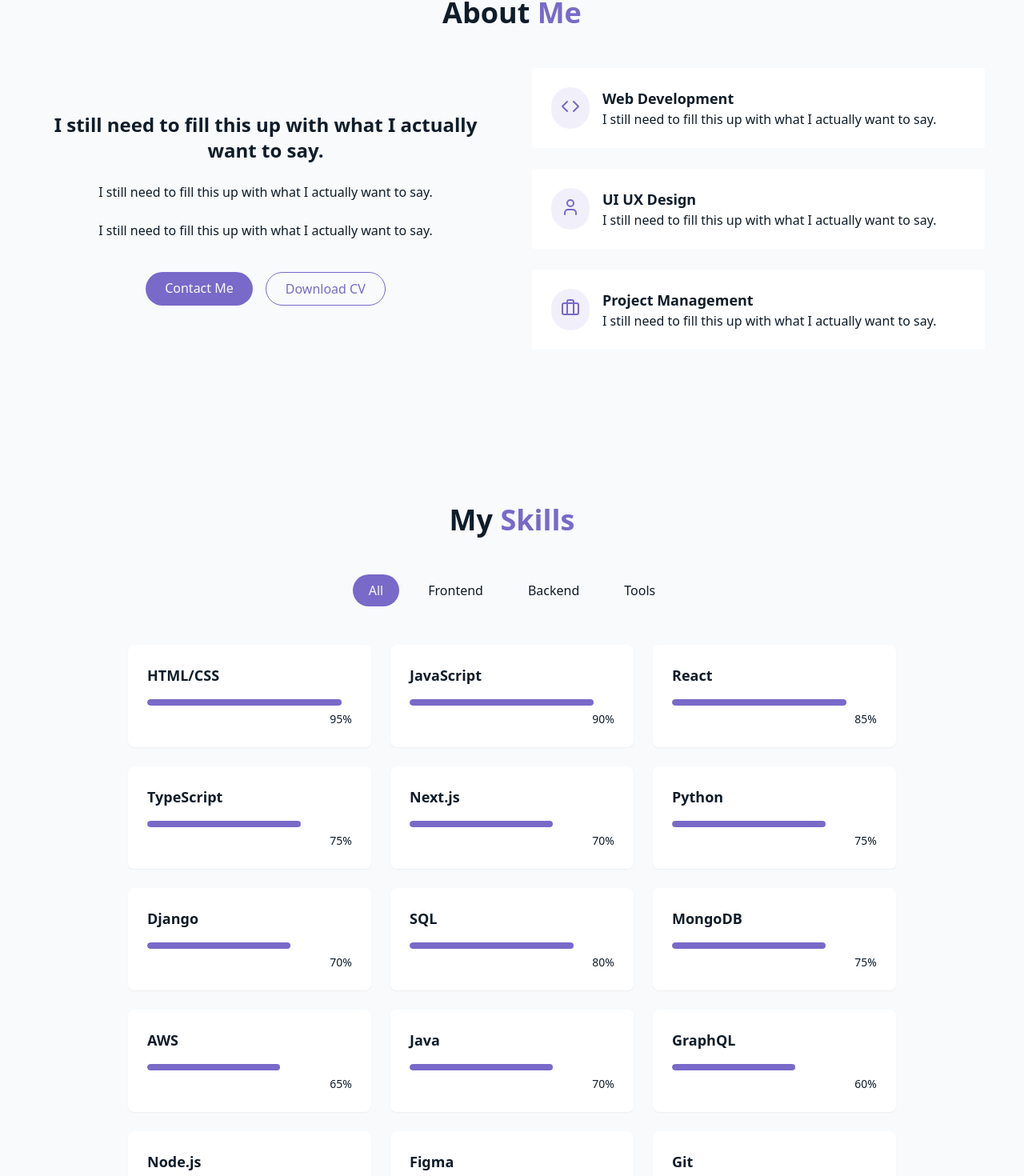
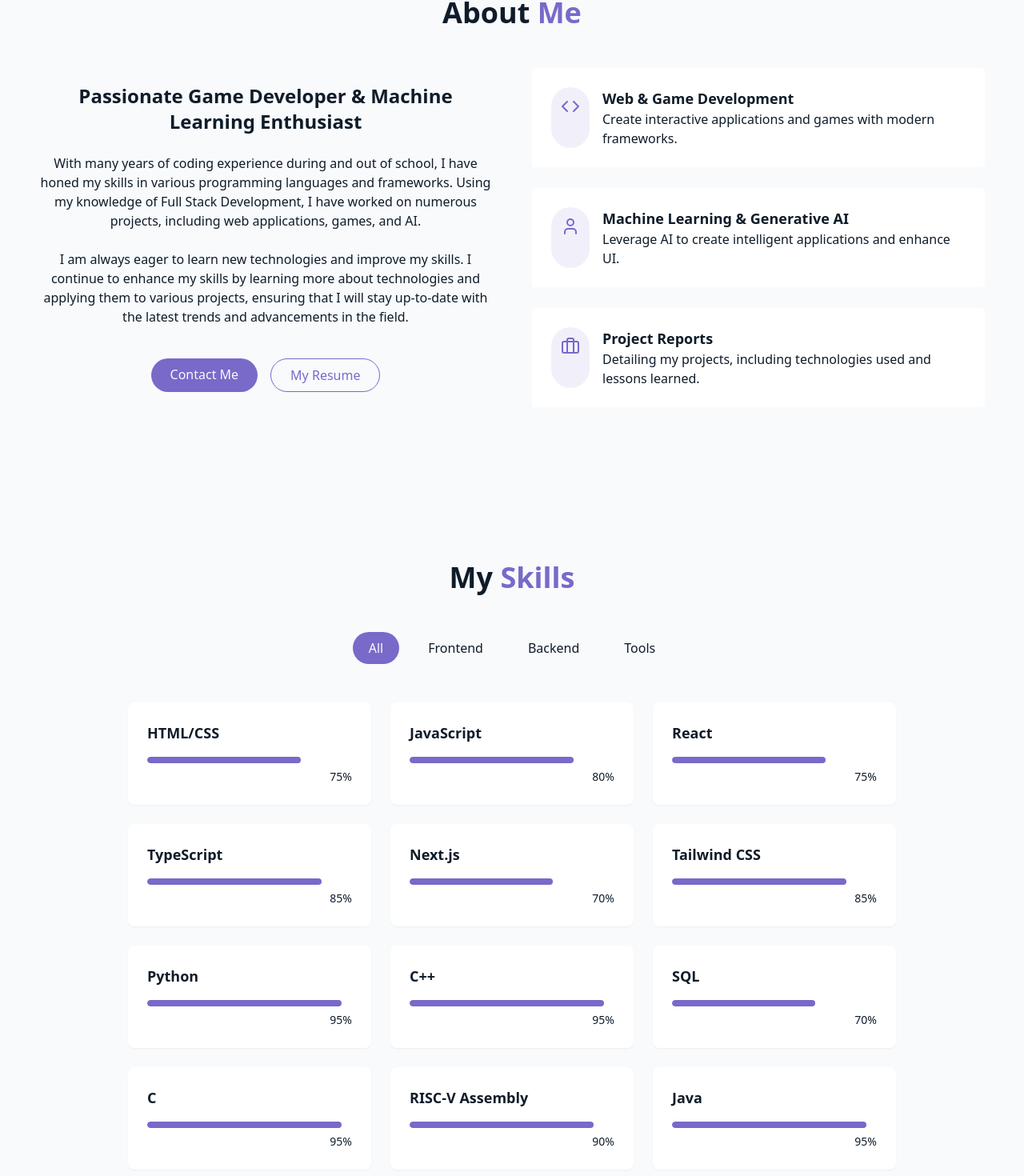
Before and after one commit to aidankid1/My-Portfolio, a React (Vite) app: page / in a window 1280 px wide. Shown: the part 900-2370 px from the top of the page at 80% size. Built offline with nearby package versions, Linux system fonts and the light colour scheme.

Commit message:
Put in Resume, updated skills and about me

```diff
--- a/src/components/AboutSection.tsx
+++ b/src/components/AboutSection.tsx
@@ -12,20 +12,33 @@ export const AboutSection = () => {
 				<div className="grid grid-cols-1 md:grid-cols-2 gap-12 items-center">
 					<div className="space-y-6">
 						<h3 className="text-2xl font-semibold">
-							I still need to fill this up with what I actually want to say.
+							Passionate Game Developer & Machine Learning Enthusiast
 						</h3>
-						<p className="text-muted-foreground">I still need to fill this up with what I actually want to say.</p>
-						<p className="text-muted-foreground">I still need to fill this up with what I actually want to say.</p>
+						<p className="text-muted-foreground">
+							With many years of coding experience during and out of school, I
+							have honed my skills in various programming languages and
+							frameworks. Using my knowledge of Full Stack Development, I have
+							worked on numerous projects, including web applications, games,
+							and AI.
+						</p>
+						<p className="text-muted-foreground">
+							I am always eager to learn new technologies and improve my skills.
+							I continue to enhance my skills by learning more about
+							technologies and applying them to various projects, ensuring that
+							I will stay up-to-date with the latest trends and advancements in
+							the field.
+						</p>
 						<div className="flex flex-col sm:flex-row gap-4 pt-4 justify-center">
 							<a href="#contact" className="cosmic-button">
 								Contact Me
 							</a>
 							{/* Dont forget to update the href to your CV */}
 							<a
-								href="#contact"
+								href="projects/Aidan's Resume.pdf"
+								target="_blank"
 								className="px-6 py-2 rounded-full border border-primary text-primary hover:bg-primary/10 transition-colors duration-300"
 							>
-								Download CV
+								My Resume
 							</a>
 						</div>
 					</div>
@@ -37,9 +50,13 @@ export const AboutSection = () => {
 									<Code className="h-6 w-6 text-primary" />
 								</div>
 								<div className="text-left">
-									<h4 className="font-semibold text-lg"> Web Development</h4>
+									<h4 className="font-semibold text-lg">
+										{" "}
+										Web & Game Development
+									</h4>
 									<p className="text-muted-foreground">
-										I still need to fill this up with what I actually want to say.
+										Create interactive applications and games with modern
+										frameworks.
 									</p>
 								</div>
 							</div>
@@ -50,8 +67,14 @@ export const AboutSection = () => {
 									<User className="h-6 w-6 text-primary" />
 								</div>
 								<div className="text-left">
-									<h4 className="font-semibold text-lg"> UI UX Design</h4>
-									<p className="text-muted-foreground">I still need to fill this up with what I actually want to say.</p>
+									<h4 className="font-semibold text-lg">
+										{" "}
+										Machine Learning & Generative AI
+									</h4>
+									<p className="text-muted-foreground">
+										Leverage AI to create intelligent applications and enhance
+										UI.
+									</p>
 								</div>
 							</div>
 						</div>
@@ -61,8 +84,11 @@ export const AboutSection = () => {
 									<Briefcase className="h-6 w-6 text-primary" />
 								</div>
 								<div className="text-left">
-									<h4 className="font-semibold text-lg"> Project Management</h4>
-									<p className="text-muted-foreground">I still need to fill this up with what I actually want to say.</p>
+									<h4 className="font-semibold text-lg"> Project Reports</h4>
+									<p className="text-muted-foreground">
+										Detailing my projects, including technologies used and
+										lessons learned.
+									</p>
 								</div>
 							</div>
 						</div>
--- a/src/components/ProjectsSection.tsx
+++ b/src/components/ProjectsSection.tsx
@@ -94,7 +94,7 @@ export const ProjectsSection = () => {
 					<a
 						className="cosmic-button w-fit flex items-center mx-auto gap-2"
                         target="_blank"
-                        href="https://github.com/yourusername"
+                        href="https://github.com/aidankid1"
 					>
 						Check My GitHub <ArrowRight size={16} />
 					</a>
--- a/src/components/SkillsSection.tsx
+++ b/src/components/SkillsSection.tsx
@@ -2,24 +2,32 @@ import { useState } from "react";
 import { cn } from "../lib/utils";
 
 const skills = [
-	{ name: "HTML/CSS", level: 95, category: "frontend" },
-	{ name: "JavaScript", level: 90, category: "frontend" },
-	{ name: "React", level: 85, category: "frontend" },
-	{ name: "TypeScript", level: 75, category: "frontend" },
+	{ name: "HTML/CSS", level: 75, category: "frontend" },
+	{ name: "JavaScript", level: 80, category: "frontend" },
+	{ name: "React", level: 75, category: "frontend" },
+	{ name: "TypeScript", level: 85, category: "frontend" },
 	{ name: "Next.js", level: 70, category: "frontend" },
+	{ name: "Tailwind CSS", level: 85, category: "frontend" },
 
-	{ name: "Python", level: 75, category: "backend" },
-	{ name: "Django", level: 70, category: "backend" },
-	{ name: "SQL", level: 80, category: "backend" },
-	{ name: "MongoDB", level: 75, category: "backend" },
-	{ name: "AWS", level: 65, category: "backend" },
-	{ name: "Java", level: 70, category: "backend" },
+	{ name: "Python", level: 95, category: "backend" },
+	{ name: "C++", level: 95, category: "backend" },
+	{ name: "SQL", level: 70, category: "backend" },
+	{ name: "C", level: 95, category: "backend" },
+	{ name: "RISC-V Assembly", level: 90, category: "backend" },
+	{ name: "Java", level: 95, category: "backend" },
 	{ name: "GraphQL", level: 60, category: "backend" },
-	{ name: "Node.js", level: 80, category: "backend" },
+	{ name: "Node.js", level: 75, category: "backend" },
 
-	{ name: "Figma", level: 80, category: "tools" },
+	{ name: "GitHub", level: 95, category: "tools" },
 	{ name: "Git", level: 85, category: "tools" },
-	{ name: "Docker", level: 70, category: "tools" },
+	{ name: "Docker", level: 85, category: "tools" },
+	{ name: "CI/CD", level: 85, category: "tools" },
+	{ name: "Postman", level: 90, category: "tools" },
+	{ name: "Linux", level: 70, category: "tools" },
+	{ name: "Agile/Scrum", level: 90, category: "tools" },
+	{ name: "Machine Learning", level: 85, category: "tools" },
+	{ name: "Testing", level: 80, category: "tools" },
+	{ name: "Kubernetes", level: 80, category: "tools" }
 ];
 
 const categories = ["all", "frontend", "backend", "tools"];
```
Also changed, not shown: 2 other files (tests, documents, lock files or other folders).
